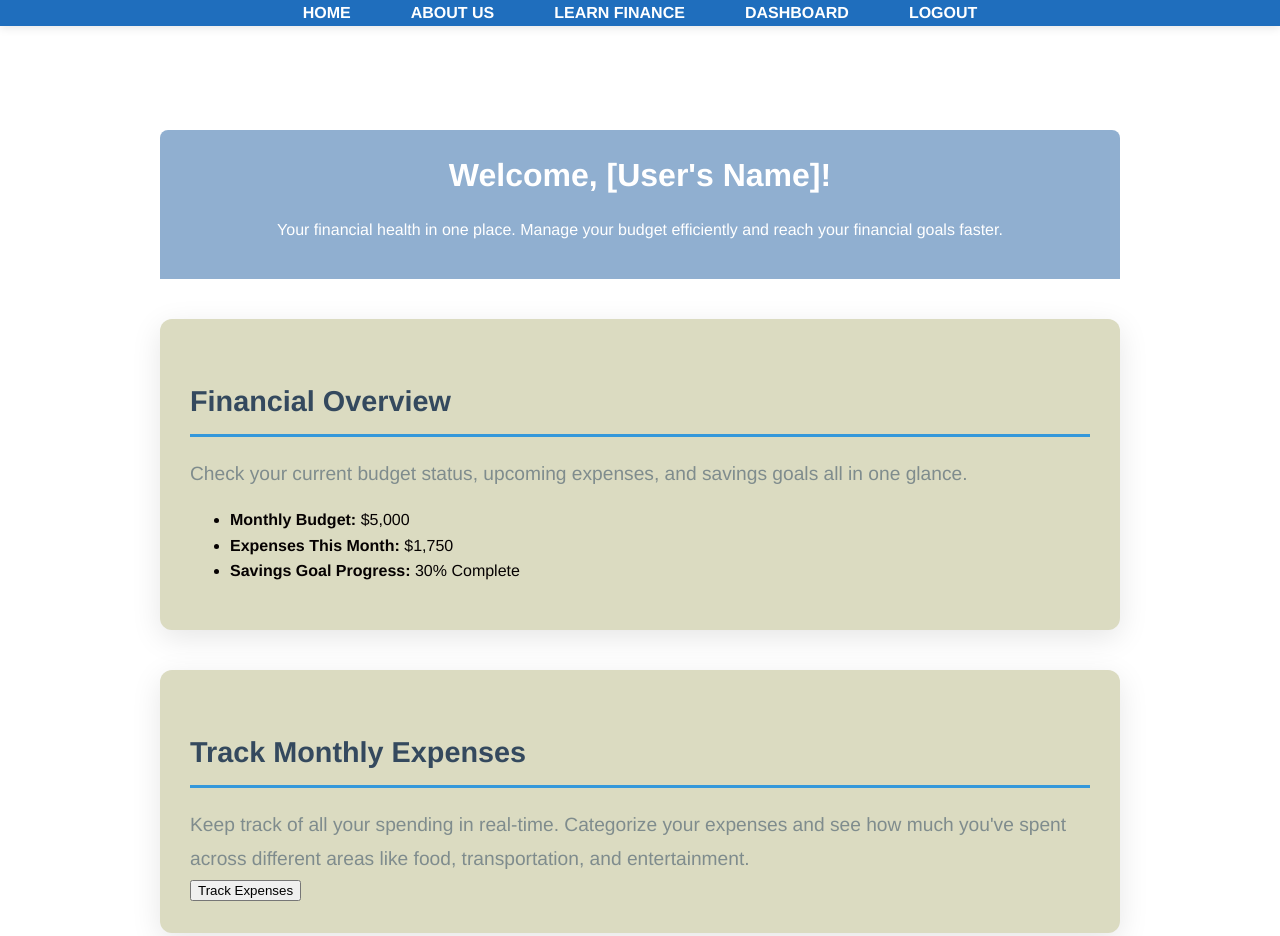
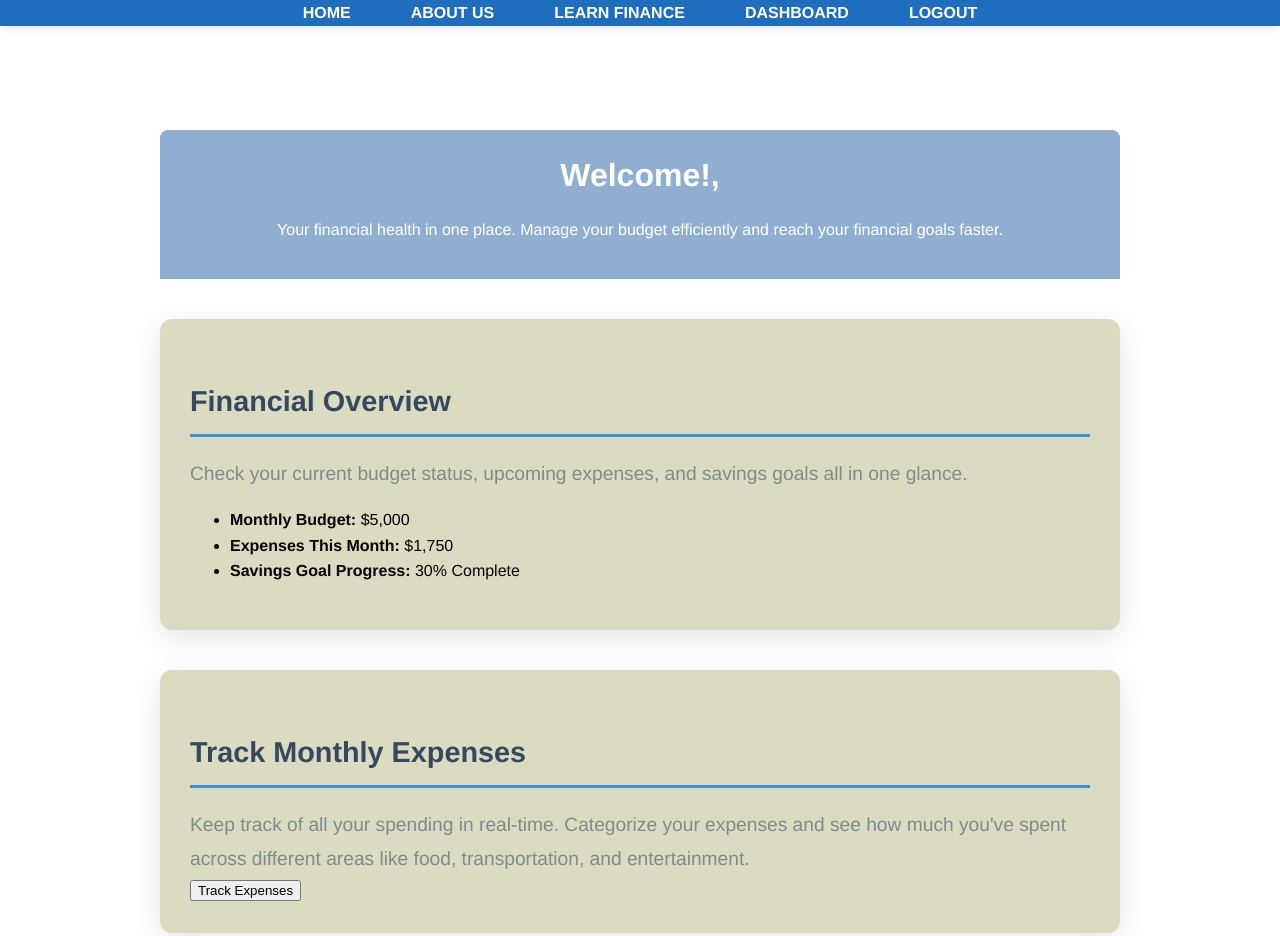
Before and after one commit to agunbiadepaul/Budget-Tracker, a website: page dashboard.html in a window 1280 px wide. Shown: the top 936 px of the page. Drawn offline with Linux system fonts and the light colour scheme.

Commit message:
correction updated

```diff
--- a/dashboard.html
+++ b/dashboard.html
@@ -23,7 +23,7 @@
         <div class="dashboard-container">
             <!-- Dashboard Header -->
             <div class="dashboard-header">
-                <h1>Welcome, [User's Name]!</h1>
+                <h1>Welcome!,</h1>
                 <p>Your financial health in one place. Manage your budget efficiently and reach your financial goals faster.</p>
             </div>
 
```
